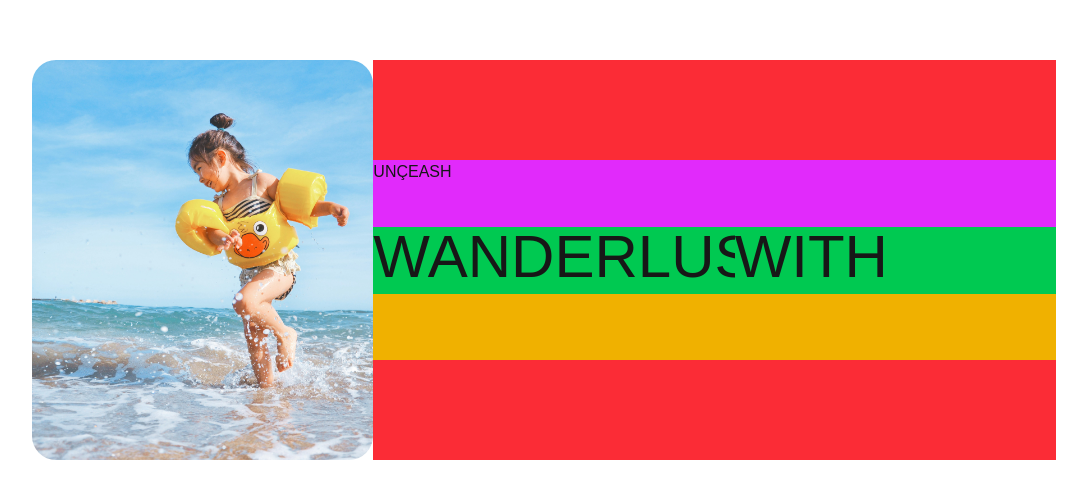
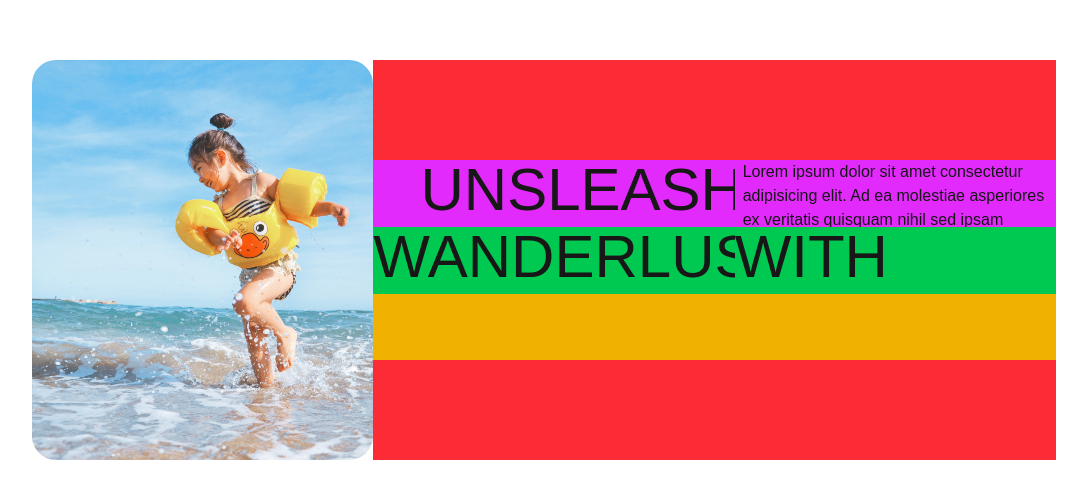
Before and after one commit to Deezinn/Nextjs-practice, a Next.js app in the folder magic-flights/: page / in a window 1280 px wide. Shown: the part 2274-2772 px from the top of the page, without its empty margins (96-1183 px from the left). Built offline with nearby package versions, Linux system fonts and the light colour scheme.

Commit message:
feat: new text

```diff
--- a/magic-flights/src/app/page.jsx
+++ b/magic-flights/src/app/page.jsx
@@ -120,8 +120,8 @@ export default function Home() {
             </div>
             <div className="grid grid-cols-2 w-full h-auto bg-red-500 justify-center items-center gap-10">
               <div className="grid grid-rows-3 bg-blue-500 w-full h-50">
-                <div className="flex flex-col w-full h-auto bg-fuchsia-500">
-                  <h1>UNÇEASH</h1>
+                <div className="flex flex-col w-full h-auto bg-fuchsia-500 text-6xl text-center">
+                  <h1>UNSLEASH</h1>
                 </div>
                 <div className="flex flex-col w-full h-auto bg-green-500 text-6xl text-end">
                   <h1>WANDERLUST</h1>
@@ -131,8 +131,8 @@ export default function Home() {
                 </div>
               </div>
               <div className="grid grid-rows-3 bg-blue-500 w-full h-50">
-                <div className="flex flex-col w-full h-auto bg-fuchsia-500">
-
+                <div className="flex flex-col w-full h-auto bg-fuchsia-500 px-2">
+                    <p>Lorem ipsum dolor sit amet consectetur adipisicing elit. Ad ea molestiae asperiores ex veritatis quisquam nihil sed ipsam animi, iusto ut inventore quo amet voluptates deserunt enim quaerat? Iusto, a!]</p>
                 </div>
                 <div className="flex flex-col w-full h-auto bg-green-500 text-start text-6xl">
                   <h1>WITH</h1>
```
